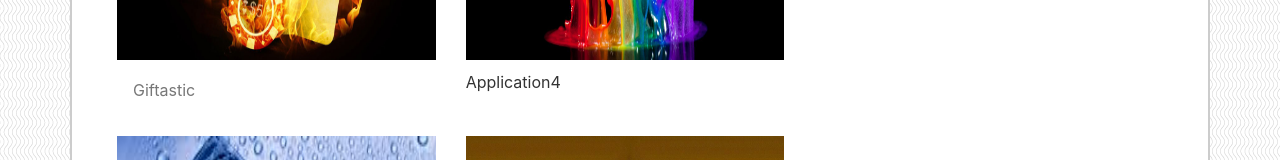
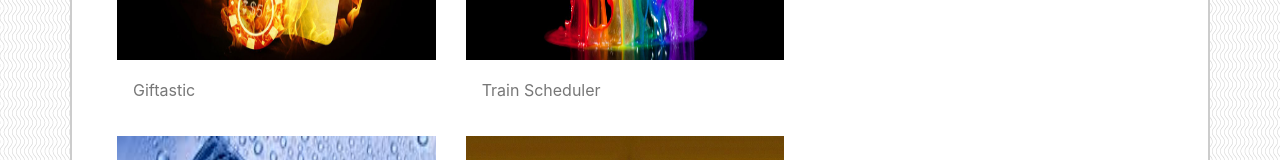
Before and after one commit to jenguin777/Bootstrap-Portfolio, a plain HTML site: page portfolio.html in a window 1280 px wide. Shown: the part 925-1085 px from the top of the page. Drawn offline with nearby package versions, Linux system fonts and the light colour scheme.

Commit message:
add link to Train Scheduler

```diff
--- a/portfolio.html
+++ b/portfolio.html
@@ -79,7 +79,9 @@
                     <div class="col-sm-6 col-md-12 col-lg-6">
                         <figure>
                             <img class="img-fluid port-image" src="assets/images/PaintSplat.jpg" alt=" ">
-                            <figcaption class="app-label">Application4</figcaption>
+                            <figcaption class="app-label">
+                                <a class="nav-link" href="https://jenguin777.github.io/TrainScheduler/" target="_blank">Train Scheduler</a>
+                            </figcaption>
                         </figure>
                     </div>
                 </div>
```
